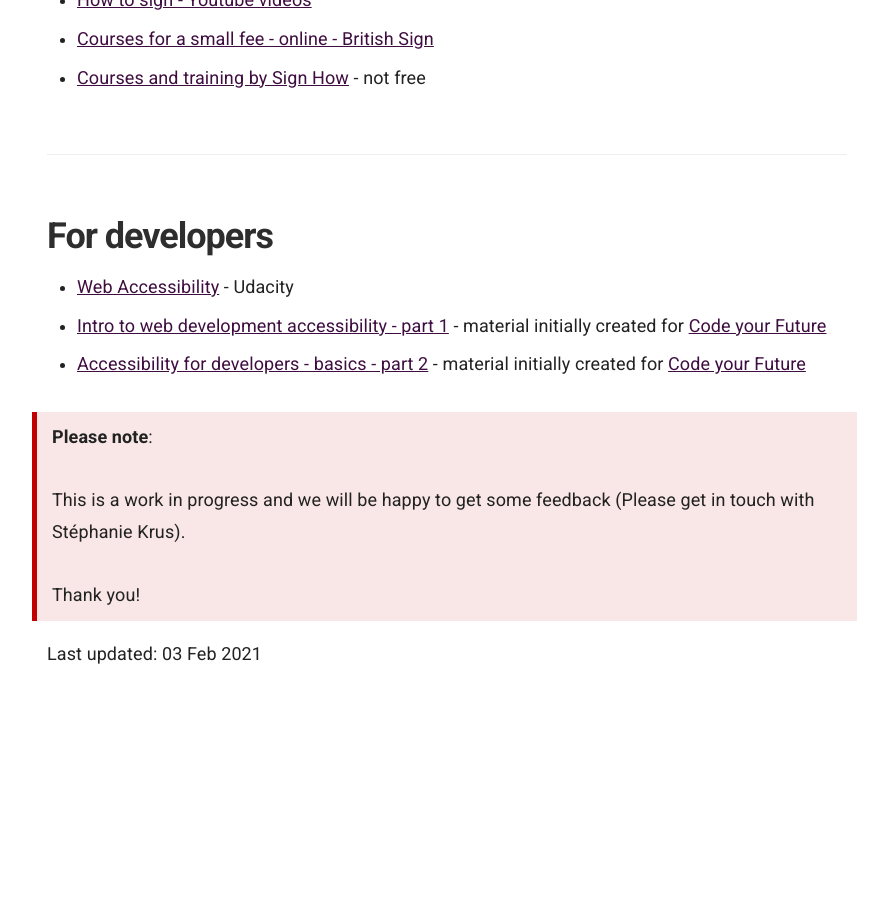
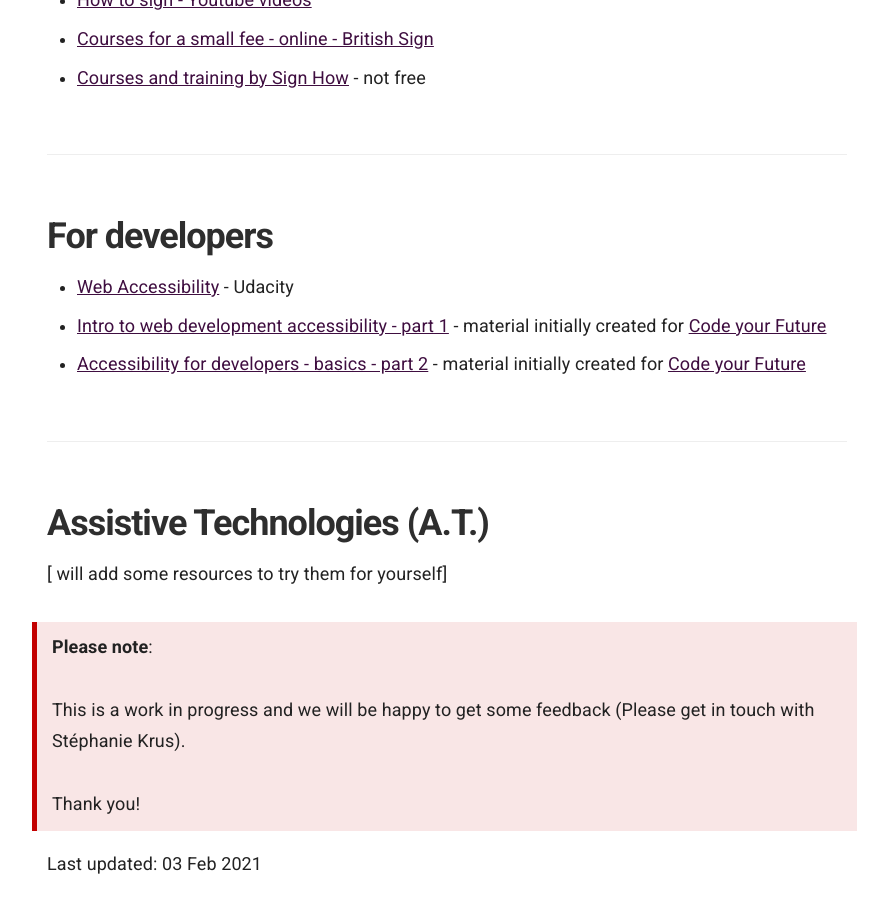
Before and after one commit to numbat70/inclusion2021, a Jekyll site: the page built from _docs/accessibility/training.md, in a window 1280 px wide and 900 px high, scrolled down 1037 px. Shown: the whole window, without its empty margins (343-1231 px from the left). Built offline with Jekyll 4.4.1, drawn with Linux system fonts in a browser that asks for light colours; before the commit the page ends 1728 px from its top, so only the background shows below that.

Commit message:
SK add AT

```diff
--- a/_docs/accessibility/training.md
+++ b/_docs/accessibility/training.md
@@ -32,5 +32,10 @@ order: 10
 - [Intro to web development accessibility - part 1](https://docs.google.com/presentation/d/1CY7r_r8Zs6evWuQpGZK_E2zvXqNWbEEd5x5n1OhE6Rg/edit?usp=sharing) - material initially created for [Code your Future](https://codeyourfuture.io/)
 - [Accessibility for developers - basics - part 2](https://docs.google.com/presentation/d/15PG1w766J_EJGSVOnrjrn6ti_-K_7hdRjXZzA-sxTQ4/edit?usp=sharing) - material initially created for [Code your Future](https://codeyourfuture.io/)
 
+## Assistive Technologies (A.T.)
+
+[ will add some resources to try them for yourself]
+
+
 {% include feedback.html %}
 <div>Last updated: {{site.time | date_to_string}}</div>
```
